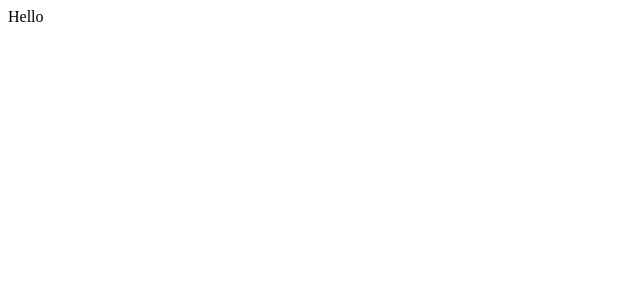
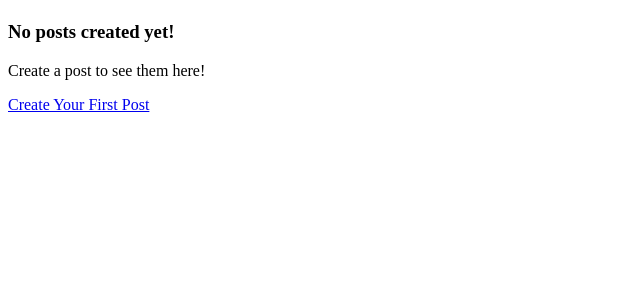
Before and after one commit to JacobA12/seahawks_community_forum, a React (Vite) app: page / in a window 1280 px wide. Shown: the top 300 px of the page, without its empty margins (0-640 px from the left). Built offline with nearby package versions, Linux system fonts and the light colour scheme; no server answers; the database is empty.

Commit message:
Implement routing and page components for the Seahawks Community Forum app

```diff
--- a/src/App.jsx
+++ b/src/App.jsx
@@ -1,12 +1,22 @@
-import { useState } from "react";
+import { BrowserRouter as Router, Routes, Route } from "react-router-dom";
+import Home from "./pages/Home";
+import CreatePost from "./pages/CreatePost";
+import EditPost from "./pages/EditPost";
+import PostPage from "./pages/PostPage";
+import "./styles/App.css";
 
 function App() {
-  const [count, setCount] = useState(0);
-
   return (
-    <>
-      <div>Hello</div>
-    </>
+    <div className="app-layout">
+      <main>
+        <Routes>
+          <Route path="/" element={<Home />} />
+          <Route path="/create" element={<CreatePost />} />
+          <Route path="/posts/:id/edit" element={<EditPost />} />
+          <Route path="/posts/:id" element={<PostPage />} />
+        </Routes>
+      </main>
+    </div>
   );
 }
 
--- a/src/components/PostCard.jsx
+++ b/src/components/PostCard.jsx
@@ -0,0 +1,22 @@
+import { Link } from "react-router-dom";
+
+const PostCard = ({ post }) => {
+  return (
+    <div className="post-card">
+      <div className="post-title">
+        <Link to={`/post/${post.id}`}>{post.title}</Link>
+        <div className="post-content">
+          <p>{post.content}</p>
+          <img src={post.image_url} alt="Attached image to post" height={200} />
+        </div>
+        <div className="post-footer">
+          <p>Upvotes: {post.upvotes}</p>
+          <p>Posted on: {new Date(post.created_at).toLocaleDateString()}</p>
+          <p>Created by: {post.user_id}</p>
+        </div>
+      </div>
+    </div>
+  );
+};
+
+export default PostCard;
--- a/src/components/PostFeed.jsx
+++ b/src/components/PostFeed.jsx
@@ -0,0 +1,14 @@
+import PostCard from "./PostCard";
+import { Link, Navigate } from "react-router-dom";
+
+const PostFeed = ({ posts }) => {
+  return (
+    <div className="posts-grid">
+      {posts.map((post) => (
+        <PostCard key={post.id} post={post} />
+      ))}
+    </div>
+  );
+};
+
+export default PostFeed;
--- a/src/main.jsx
+++ b/src/main.jsx
@@ -1,9 +1,11 @@
 import { StrictMode } from "react";
 import { createRoot } from "react-dom/client";
 import App from "./App.jsx";
-
+import { BrowserRouter } from "react-router-dom";
 createRoot(document.getElementById("root")).render(
   <StrictMode>
-    <App />
+    <BrowserRouter>
+      <App />
+    </BrowserRouter>
   </StrictMode>
 );
--- a/src/pages/CreatePost.jsx
+++ b/src/pages/CreatePost.jsx
@@ -0,0 +1,12 @@
+import React from 'react';
+
+function CreatePost() {
+  return (
+    <div>
+      <h1>Create New Post</h1>
+      {/* Add your form and logic here */}
+    </div>
+  );
+}
+
+export default CreatePost;
--- a/src/pages/EditPost.jsx
+++ b/src/pages/EditPost.jsx
@@ -0,0 +1,12 @@
+import React from 'react';
+
+function EditPost() {
+  return (
+    <div>
+      <h1>Edit Post</h1>
+      {/* Add your edit post form and functionality here */}
+    </div>
+  );
+}
+
+export default EditPost;
--- a/src/pages/Home.jsx
+++ b/src/pages/Home.jsx
@@ -0,0 +1,61 @@
+import { useEffect, useState } from "react";
+import { supabase } from "../utils/supabaseClient";
+import { Link } from "react-router-dom";
+import PostFeed from "../components/PostFeed";
+
+const Home = () => {
+  const [posts, setPosts] = useState([]);
+  const [loading, setLoading] = useState(true);
+  const [error, setError] = useState(null);
+
+  useEffect(() => {
+    const fetchPosts = async () => {
+      try {
+        const { data, error } = await supabase.from("posts").select("*");
+        if (error) {
+          setError(error);
+          setLoading(false);
+        } else {
+          setLoading(false);
+          setPosts(data);
+          setError(null);
+          console.log(`Post Data:`, data);
+        }
+      } catch (error) {
+        setError(error);
+      }
+    };
+
+    fetchPosts();
+  }, []);
+
+  const renderContent = () => {
+    if (loading) return <p className="loading-state">Loading posts...</p>;
+    if (error) return <p className="error-state">Error: {error.message}</p>;
+    if (posts.length === 0) {
+      return (
+        <div className="empty-state">
+          <h3>No posts created yet!</h3>
+          <p>Create a post to see them here!</p>
+          <Link to="/create" className="btn-create-first-post">
+            Create Your First Post
+          </Link>
+        </div>
+      );
+    }
+
+    return <PostFeed posts={posts} />;
+  };
+
+  return (
+    <div className="posts-container">
+      <div className="posts-header">
+        <h1 className="posts-header"></h1>
+        <p className="posts-subtitle"></p>
+      </div>
+      {renderContent()}
+    </div>
+  );
+};
+
+export default Home;
--- a/src/pages/PostPage.jsx
+++ b/src/pages/PostPage.jsx
@@ -0,0 +1,16 @@
+import React from 'react';
+import { useParams } from 'react-router-dom';
+
+function PostPage() {
+  const { id } = useParams();
+
+  return (
+    <div>
+      <h1>Post Detail Page</h1>
+      <p>Post ID: {id}</p>
+      {/* Add post details, comments, and upvote functionality here */}
+    </div>
+  );
+}
+
+export default PostPage;
--- a/src/utils/supabaseClient.js
+++ b/src/utils/supabaseClient.js
@@ -0,0 +1,6 @@
+import { createClient } from "@supabase/supabase-js";
+
+const supabaseUrl = import.meta.env.VITE_SUPABASE_URL;
+const supabaseAnonKey = import.meta.env.VITE_SUPABASE_ANON_KEY;
+
+export const supabase = createClient(supabaseUrl, supabaseAnonKey);
```
